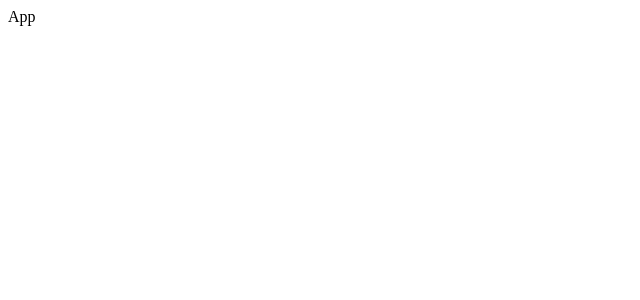
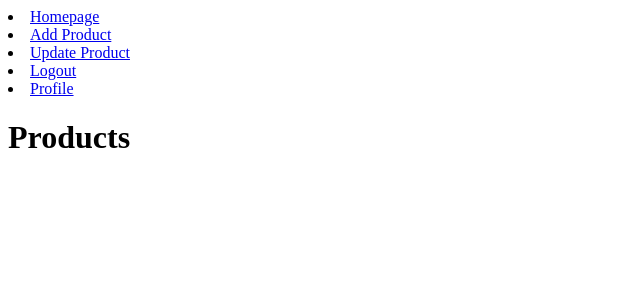
Before and after one commit to anikets2001/e-commDashboard, a React (Vite) app in the folder front-end/: page / in a window 1280 px wide. Shown: the top 300 px of the page, without its empty margins (0-640 px from the left). Built offline with nearby package versions, Linux system fonts and the light colour scheme.

Commit message:
feat: react routing done

```diff
--- a/front-end/package.json
+++ b/front-end/package.json
@@ -11,7 +11,8 @@
   },
   "dependencies": {
     "react": "^18.3.1",
-    "react-dom": "^18.3.1"
+    "react-dom": "^18.3.1",
+    "react-router-dom": "^7.1.3"
   },
   "devDependencies": {
     "@eslint/js": "^9.17.0",
--- a/front-end/src/App.jsx
+++ b/front-end/src/App.jsx
@@ -1,9 +1,22 @@
-import React from 'react'
+import React from "react";
+import Nav from "./components/Nav";
+import { BrowserRouter, Route, Routes } from "react-router-dom";
 
 const App = () => {
   return (
-    <div>App</div>
-  )
-}
+    <div>
+      <BrowserRouter>
+        <Nav />
+        <Routes>
+          <Route path="/" element={<h1>Products</h1>} />
+          <Route path="/add" element={<h1>add</h1>} />
+          <Route path="/update" element={<h1>update</h1>} />
+          <Route path="/logout" element={<h1>logout</h1>} />
+          <Route path="/profile" element={<h1>profile</h1>} />
+        </Routes>
+      </BrowserRouter>
+    </div>
+  );
+};
 
-export default App
+export default App;
--- /dev/null
+++ b/front-end/src/components/Nav.jsx
@@ -0,0 +1,26 @@
+import React from "react";
+import { Link } from "react-router-dom";
+
+const Nav = () => {
+  return (
+    <div>
+      <li>
+        <Link to={"/"}>Homepage</Link>
+      </li>
+      <li>
+        <Link to={"/add"}>Add Product</Link>
+      </li>
+      <li>
+        <Link to={"/update"}>Update Product</Link>
+      </li>
+      <li>
+        <Link to={"/logout"}>Logout</Link>
+      </li>
+      <li>
+        <Link to={"/profile"}>Profile</Link>
+      </li>
+    </div>
+  );
+};
+
+export default Nav;
```
Also changed, not shown: 1 other file (tests, documents, lock files or other folders).
